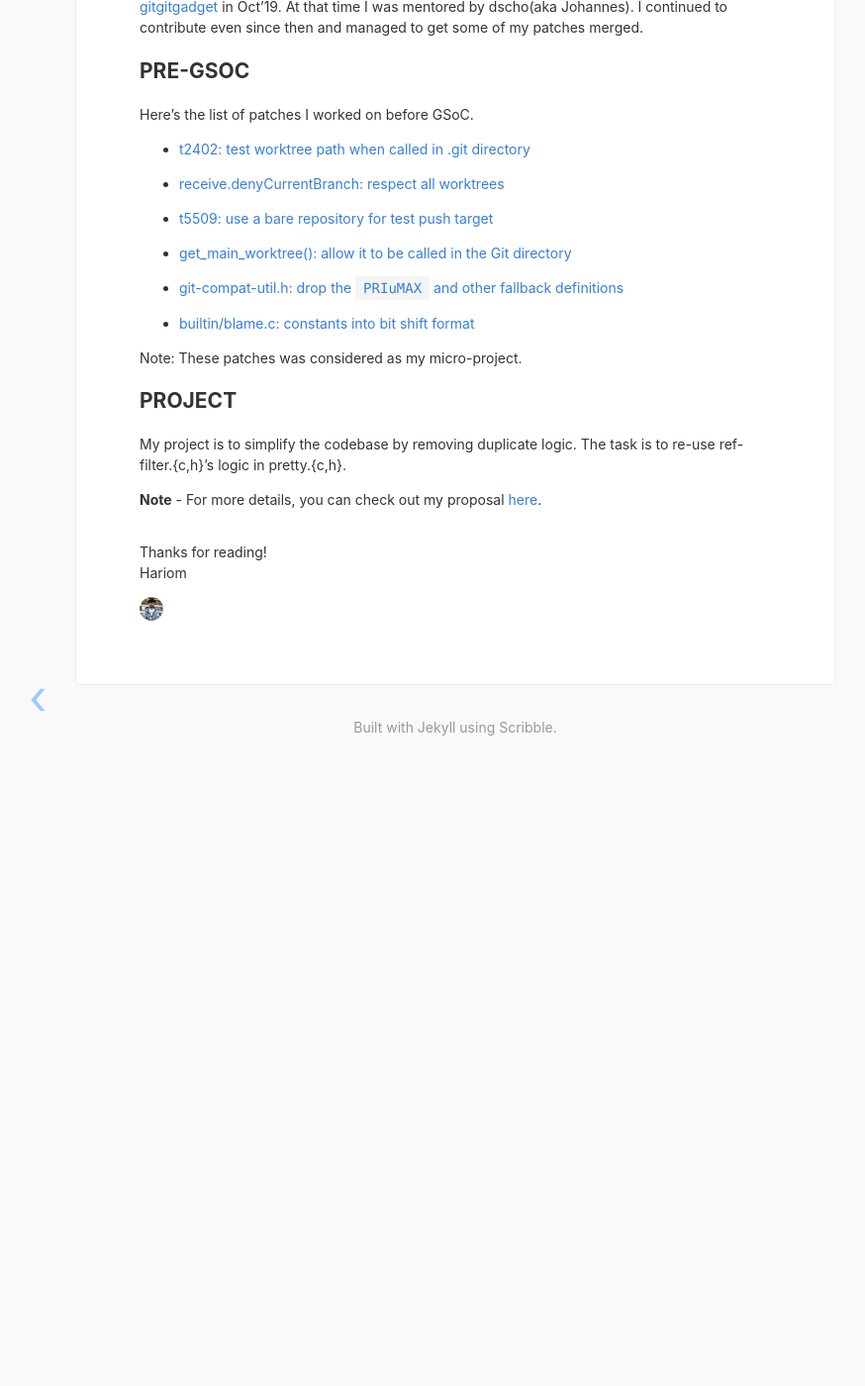
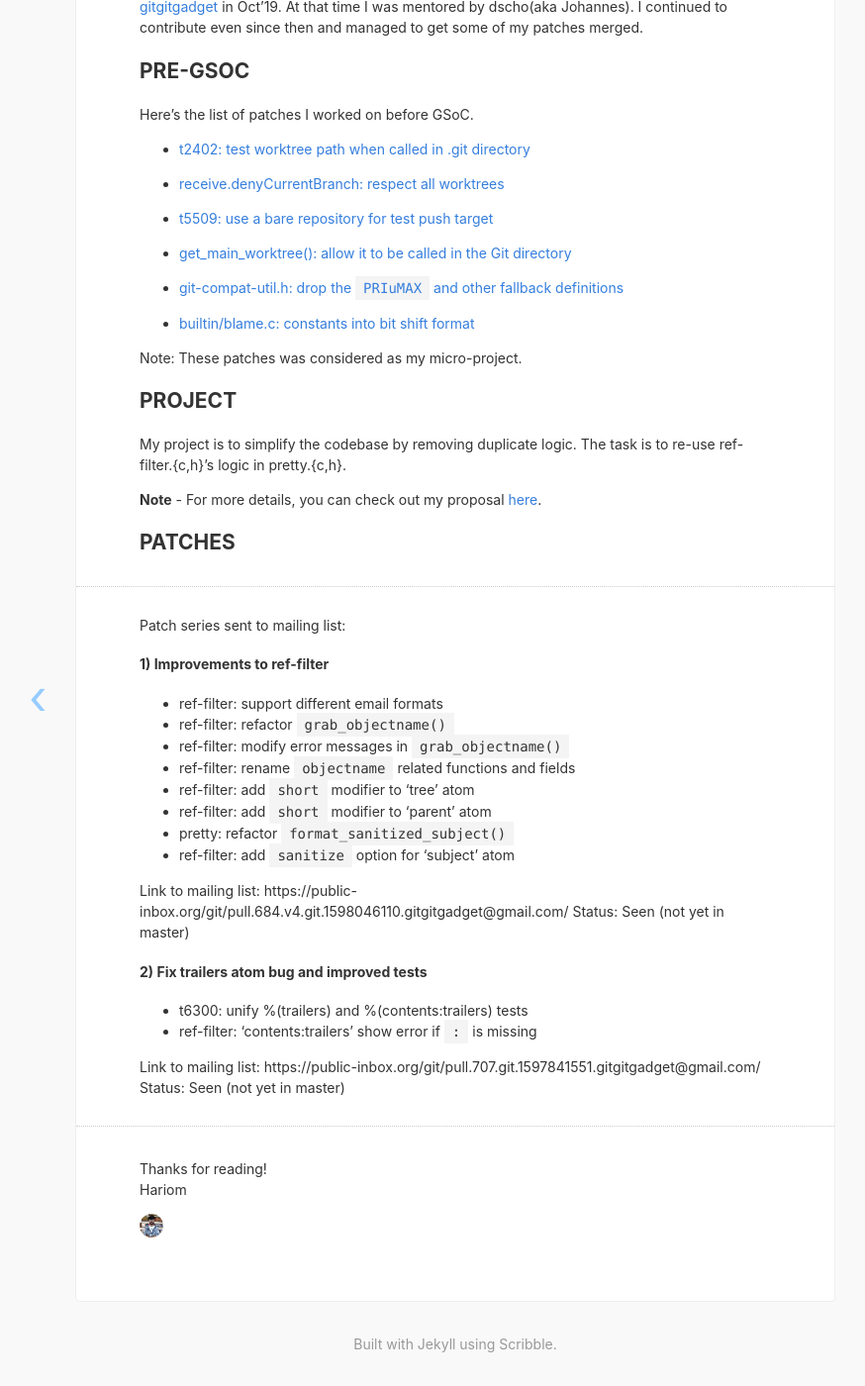
Before and after one commit to harry-hov/blogs, a Jekyll site: the page built from _posts/2020-08-27-the-final-report.md, in a window 1280 px wide and 1400 px high, scrolled down 708 px. Shown: the whole window at 99% size, without its empty margins (180-1054 px from the left). Built offline with Jekyll 4.4.1, drawn with Linux system fonts in a browser that asks for light colours; comment, search, counter and statistics services are not loaded; before the commit the page ends 1485 px from its top, so only the background shows below that.

Commit message:
Update 2020-08-27-the-final-report.md

```diff
--- a/_posts/2020-08-27-the-final-report.md
+++ b/_posts/2020-08-27-the-final-report.md
@@ -34,3 +34,31 @@ Note: These patches was considered as my micro-project.
 My project is to simplify the codebase by removing duplicate logic. The task is to re-use ref-filter.{c,h}'s logic in pretty.{c,h}.
 
 **Note** - For more details, you can check out my proposal [here](https://github.com/harry-hov/GSoC-Proposal-git/blob/master/%5BGSoC%5D%20Git%20Proposal.pdf).
+
+## PATCHES
+
+---
+
+Patch series sent to mailing list:
+
+#### 1) Improvements to ref-filter
+- ref-filter: support different email formats
+- ref-filter: refactor `grab_objectname()`
+- ref-filter: modify error messages in `grab_objectname()`
+- ref-filter: rename `objectname` related functions and fields
+- ref-filter: add `short` modifier to 'tree' atom
+- ref-filter: add `short` modifier to 'parent' atom
+- pretty: refactor `format_sanitized_subject()`
+- ref-filter: add `sanitize` option for 'subject' atom
+
+Link to mailing list: https://public-inbox.org/git/pull.684.v4.git.1598046110.gitgitgadget@gmail.com/
+Status: Seen (not yet in master)
+
+#### 2) Fix trailers atom bug and improved tests
+- t6300: unify %(trailers) and %(contents:trailers) tests
+- ref-filter: 'contents:trailers' show error if `:` is missing
+
+Link to mailing list: https://public-inbox.org/git/pull.707.git.1597841551.gitgitgadget@gmail.com/
+Status: Seen (not yet in master)
+
+---
```
